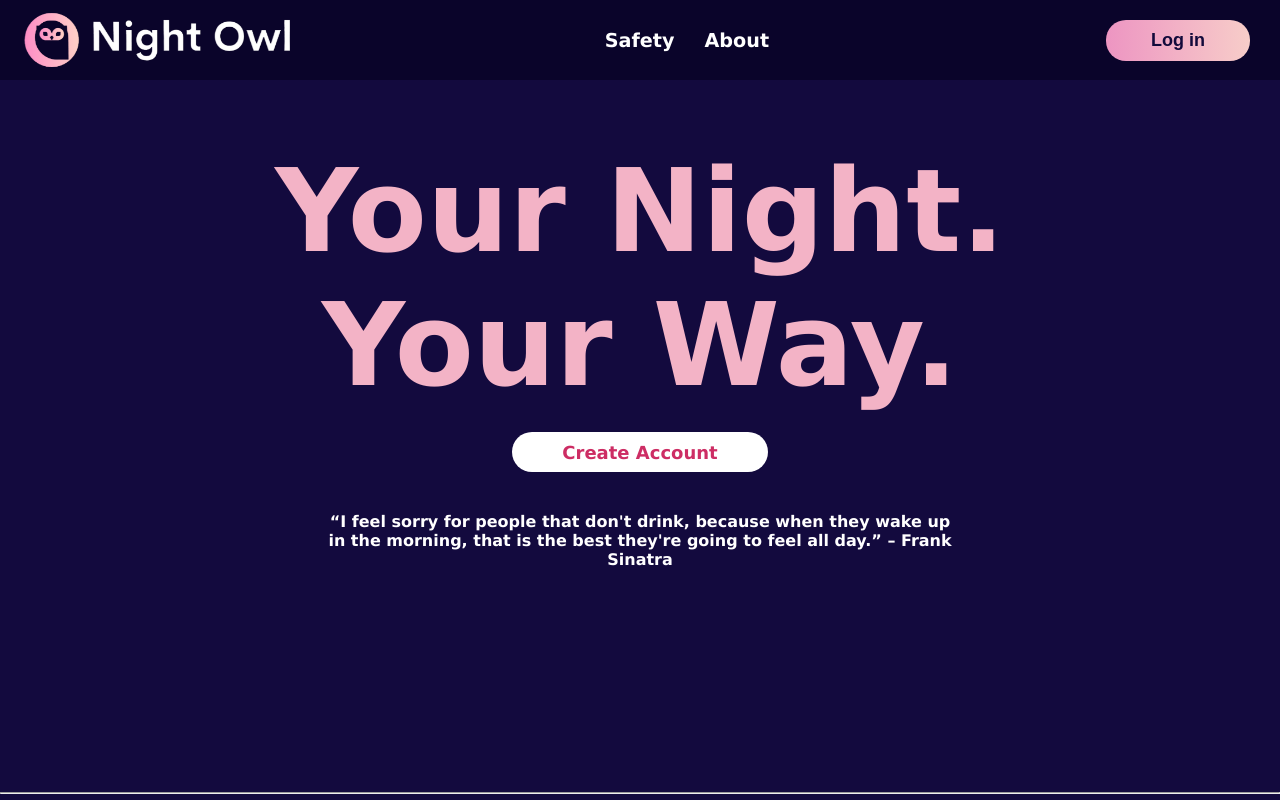
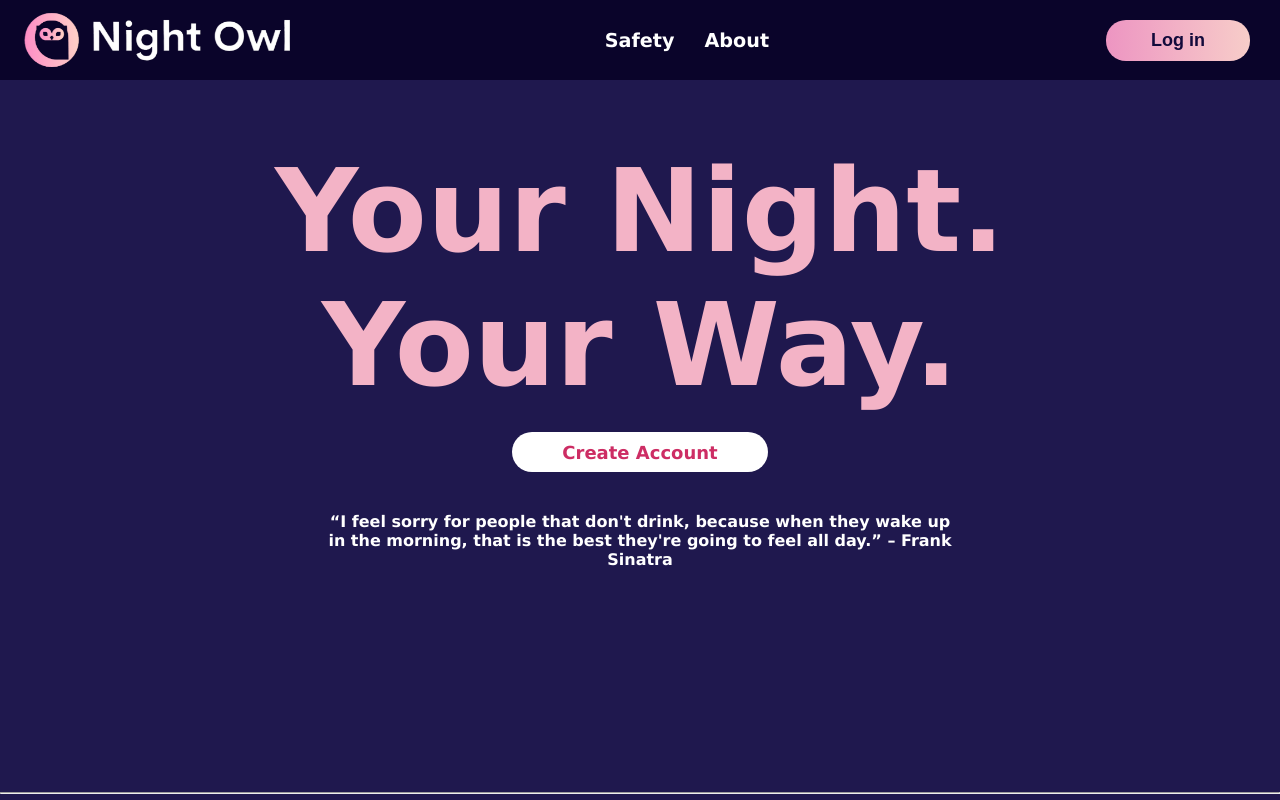
Before and after one commit to EmaleeSoto/night-owl, a React (Create React App) app in the folder front-end/: page / in a window 1280 px wide. Shown: the top 800 px of the page. Built offline with nearby package versions, Linux system fonts and the light colour scheme; no server answers.

Commit message:
Changed background of app to darka methyst for easier UI

```diff
--- a/front-end/src/index.scss
+++ b/front-end/src/index.scss
@@ -1,9 +1,10 @@
+@import './assets/utils/_colors.scss';
 body {
   margin: 0;
   font-family: -apple-system, BlinkMacSystemFont, 'Segoe UI', 'Roboto', 'Oxygen',
     'Ubuntu', 'Cantarell', 'Fira Sans', 'Droid Sans', 'Helvetica Neue',
     sans-serif;
-    background-color: #130A3E;
+    background-color: $dark_amethyst;
   -webkit-font-smoothing: antialiased;
   -moz-osx-font-smoothing: grayscale;
 }
```
